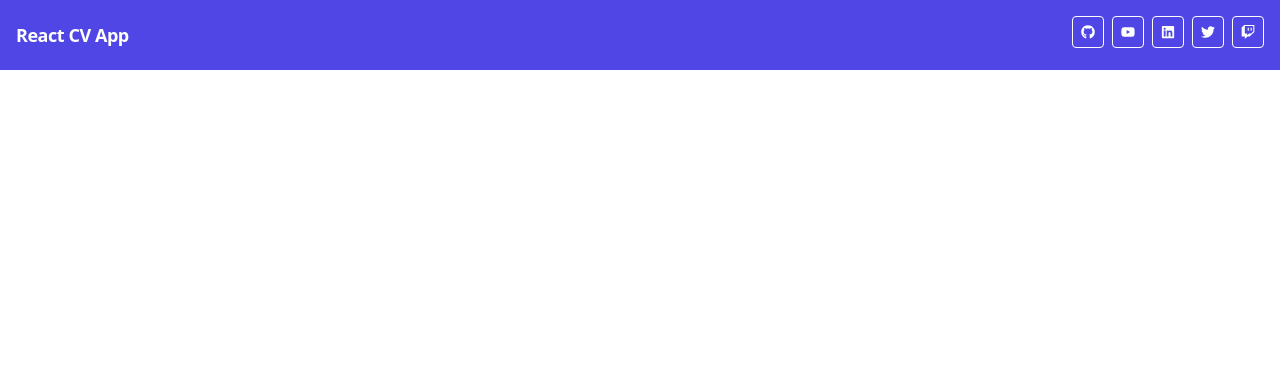
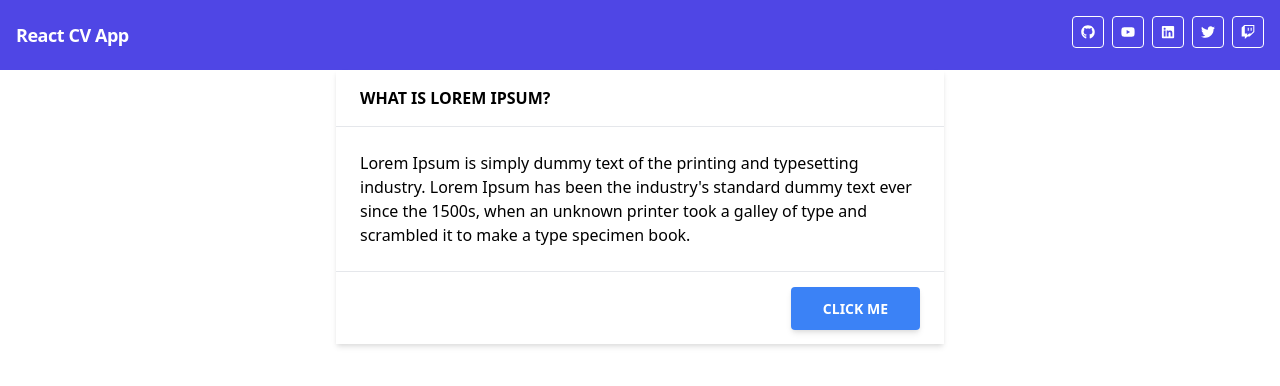
Before and after one commit to JLoweDev/react-cv, a React (Create React App) app: page / in a window 1280 px wide. Shown: the top 386 px of the page. Built offline with nearby package versions, Linux system fonts and the light colour scheme.

Commit message:
Added a card for general info

```diff
--- a/src/App.js
+++ b/src/App.js
@@ -1,11 +1,13 @@
 import { useState, useEffect } from 'react'
 import Header from './components/Header'
+import GeneralInfo from './components/GeneralInfo'
 import Footer from './components/Footer'
 
 function App() {
   return (
     <div>
       <Header title='React CV App'/>
+      <GeneralInfo />
     </div>
   )
 }
--- /dev/null
+++ b/src/components/GeneralInfo.js
@@ -0,0 +1,27 @@
+import React from 'react'
+
+const GeneralInfo = () => {
+    return (
+        <div>
+            <div class="max-w-2xl mx-auto sm:px-6 lg:px-8">
+                <div class="overflow-hidden shadow-md">
+                    <div class="px-6 py-4 bg-white border-b border-gray-200 font-bold uppercase">
+                        What is Lorem Ipsum?
+                    </div>
+                    <div class="p-6 bg-white border-b border-gray-200">
+                        Lorem Ipsum is simply dummy text of the printing and typesetting industry.
+                        Lorem Ipsum has been the industry's standard dummy text ever since the 1500s,
+                        when an unknown printer took a galley of type and scrambled it to make a type
+                        specimen book.
+                    </div>
+                    <div class="p-6 bg-white border-gray-200 text-right">
+                        <a class="bg-blue-500 shadow-md text-sm text-white font-bold py-3 md:px-8 px-4 hover:bg-blue-400 rounded uppercase"
+                            href="#">Click Me</a>
+                    </div>
+                </div>
+            </div>
+        </div>
+    )
+}
+
+export default GeneralInfo
```
Also changed, not shown: 1 other file (tests, documents, lock files or other folders).
